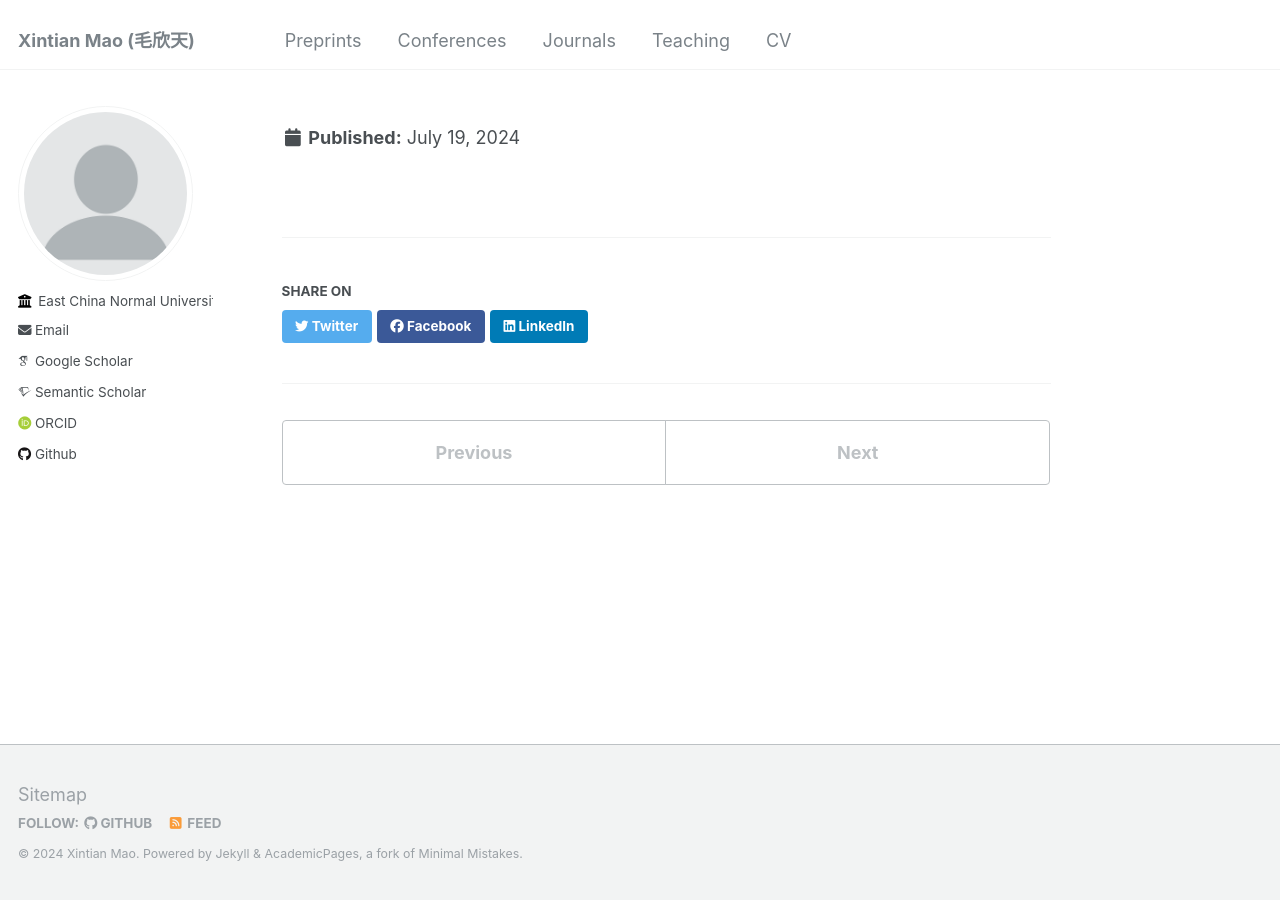
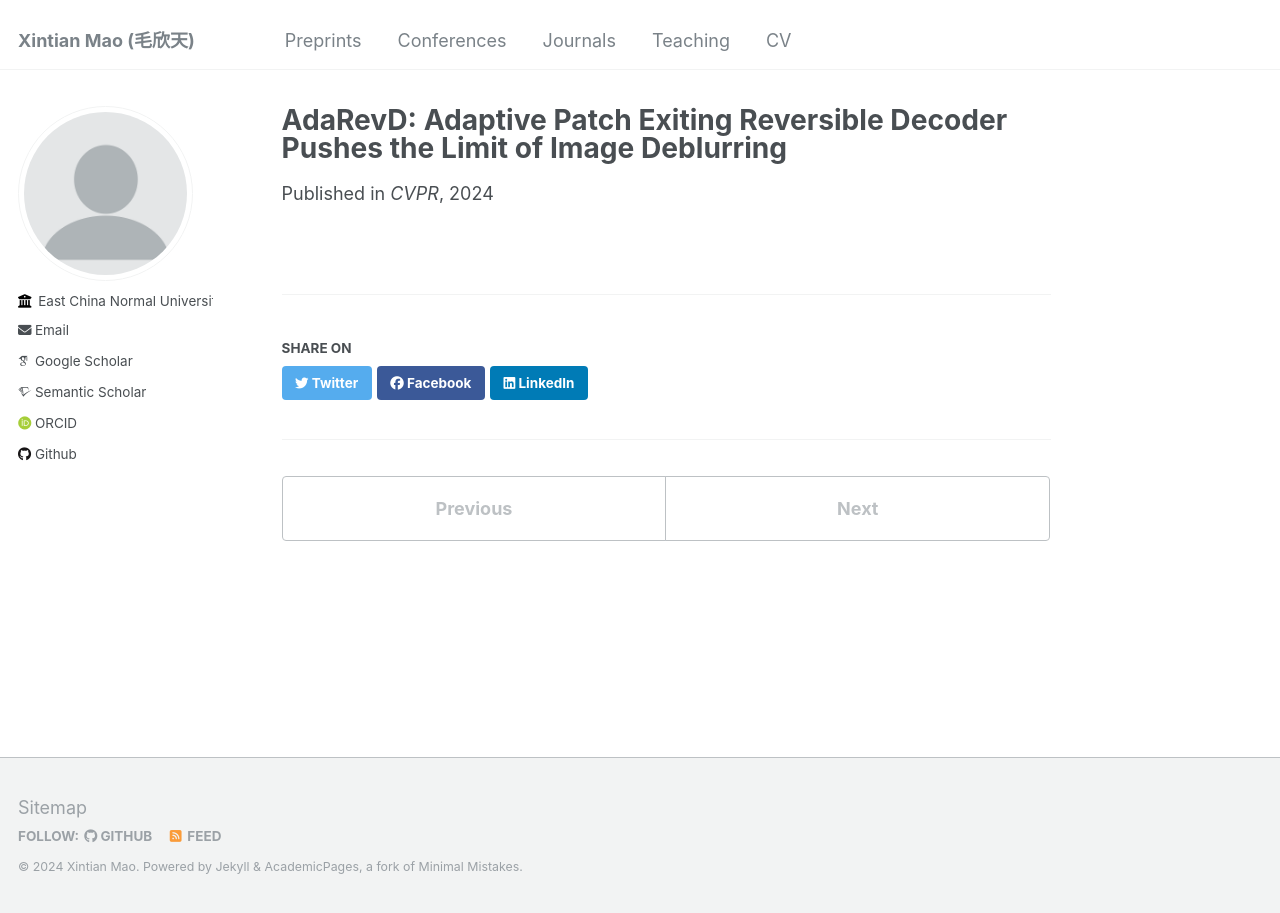
Before and after one commit to INVOKERer/INVOKERer.github.io, a Jekyll site: the page built from _publications/2024-06-01-AdaRevD.md, in a window 1280 px wide. Built offline with Jekyll 4.4.1, drawn with Linux system fonts in a browser that asks for light colours; some web fonts are replaced.

Commit message:
Update 2024-06-01-AdaRevD.md

```diff
--- a/_publications/2024-06-01-AdaRevD.md
+++ b/_publications/2024-06-01-AdaRevD.md
@@ -3,7 +3,7 @@ title: "AdaRevD: Adaptive Patch Exiting Reversible Decoder Pushes the Limit of I
 authors: 'Xintian Mao, Qingli Li, Yan Wang'
 collection: publications
 permalink: https://openaccess.thecvf.com/content/CVPR2024/html/Mao_AdaRevD_Adaptive_Patch_Exiting_Reversible_Decoder_Pushes_the_Limit_of_CVPR_2024_paper.html
-codeurl: 'https://github.com/DeepMed-Lab-ECNU/Single-Image-Deblur
+codeurl: 'https://github.com/DeepMed-Lab-ECNU/Single-Image-Deblur'
 date: 2024-06-01
 venue: 'CVPR'
 ---
```
